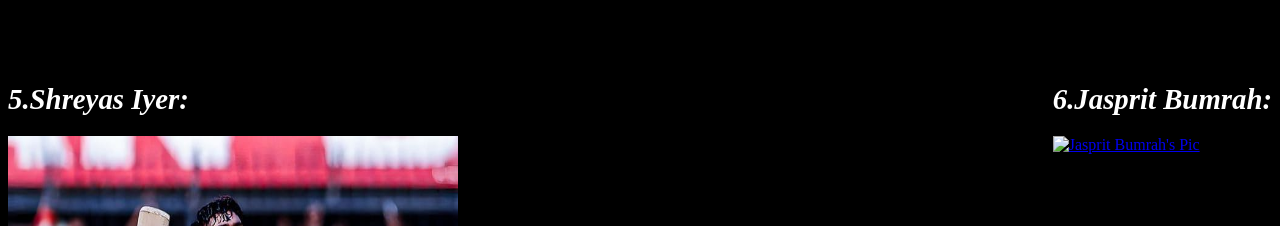
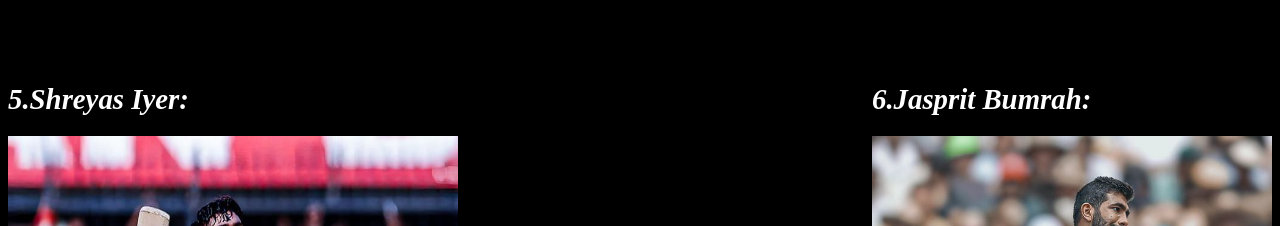
Before and after one commit to Anil2030at/Cricket-Info, a plain HTML site: page index.html in a window 1280 px wide. Shown: the part 1440-1666 px from the top of the page. Drawn offline with Linux system fonts and the light colour scheme.

Commit message:
Update index.html

```diff
--- a/index.html
+++ b/index.html
@@ -77,7 +77,7 @@
 
         <div class="boom">
             <h2 style="color: white;"><b><i><big>6.Jasprit Bumrah:</big></i></b></h2>
-            <a href="https://en.wikipedia.org/wiki/Jasprit_Bumrah" ><img src="/HTML IMAGES/BOOM.jpg" alt="Jasprit Bumrah's Pic" width="400" height="550"></a>
+            <a href="https://en.wikipedia.org/wiki/Jasprit_Bumrah" ><img src="BOOM.jpg" alt="Jasprit Bumrah's Pic" width="400" height="550"></a>
         </div>
 
         <div class="dsp">
```
